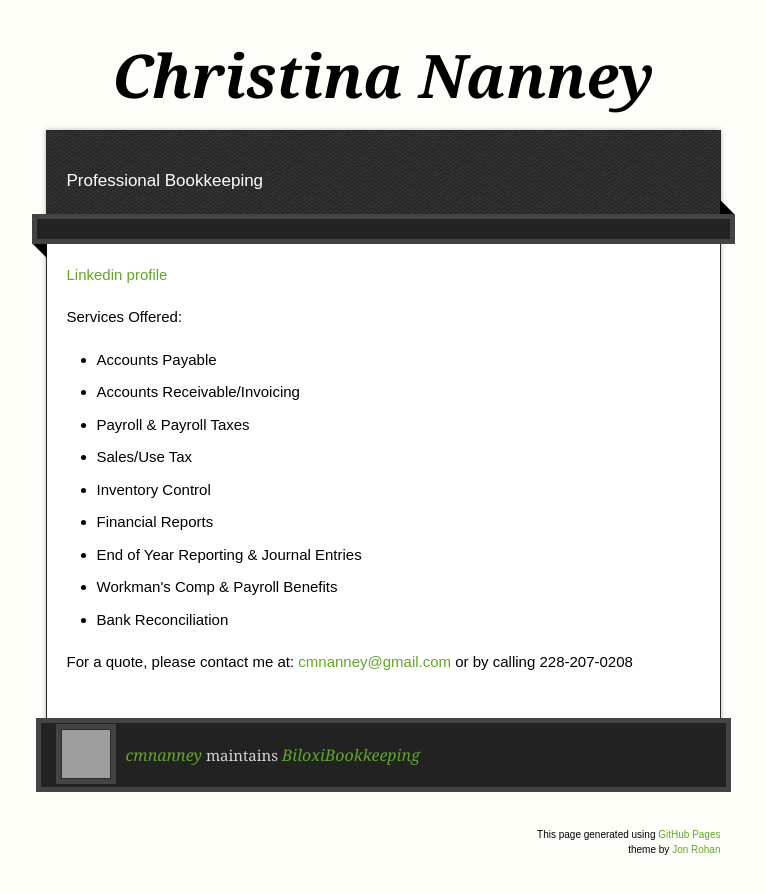
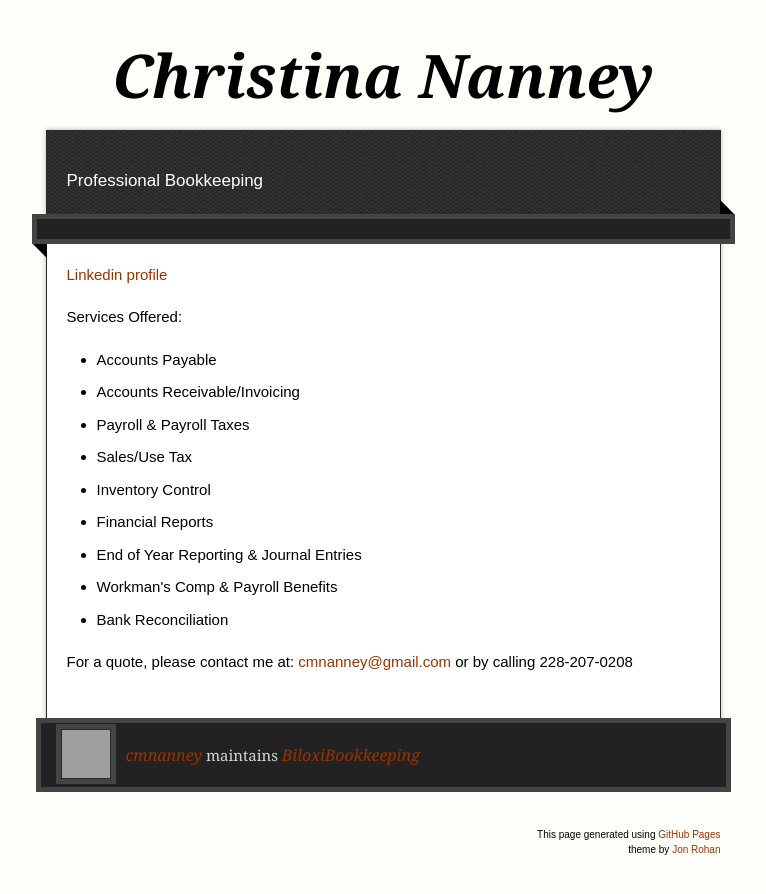
Before and after one commit to cmnanney/bookkeeping-website, a plain HTML site: page index.html in a window 1280 px wide. Shown: the whole page, without its empty margins (257-1023 px from the left). Drawn offline with nearby package versions, Linux system fonts and the light colour scheme; grey boxes are pictures that could not be loaded.

Commit message:
Update stylesheet.css

```diff
--- a/stylesheets/stylesheet.css
+++ b/stylesheets/stylesheet.css
@@ -435,7 +435,7 @@ body {
 }
 
 a {
-  color: #63a52a;
+  color: #993300;
   text-decoration: none;
   transition: opacity ease-in-out 0.3s;
   -webkit-transition: opacity ease-in-out 0.3s;  /* Safari <=6.1, Android <= 4.3 */
@@ -443,7 +443,7 @@ a {
 
 a:hover {
   text-decoration: underline;
-  color: #90d355;
+  color: #cc3333;
 }
 
 h1.title {
```
